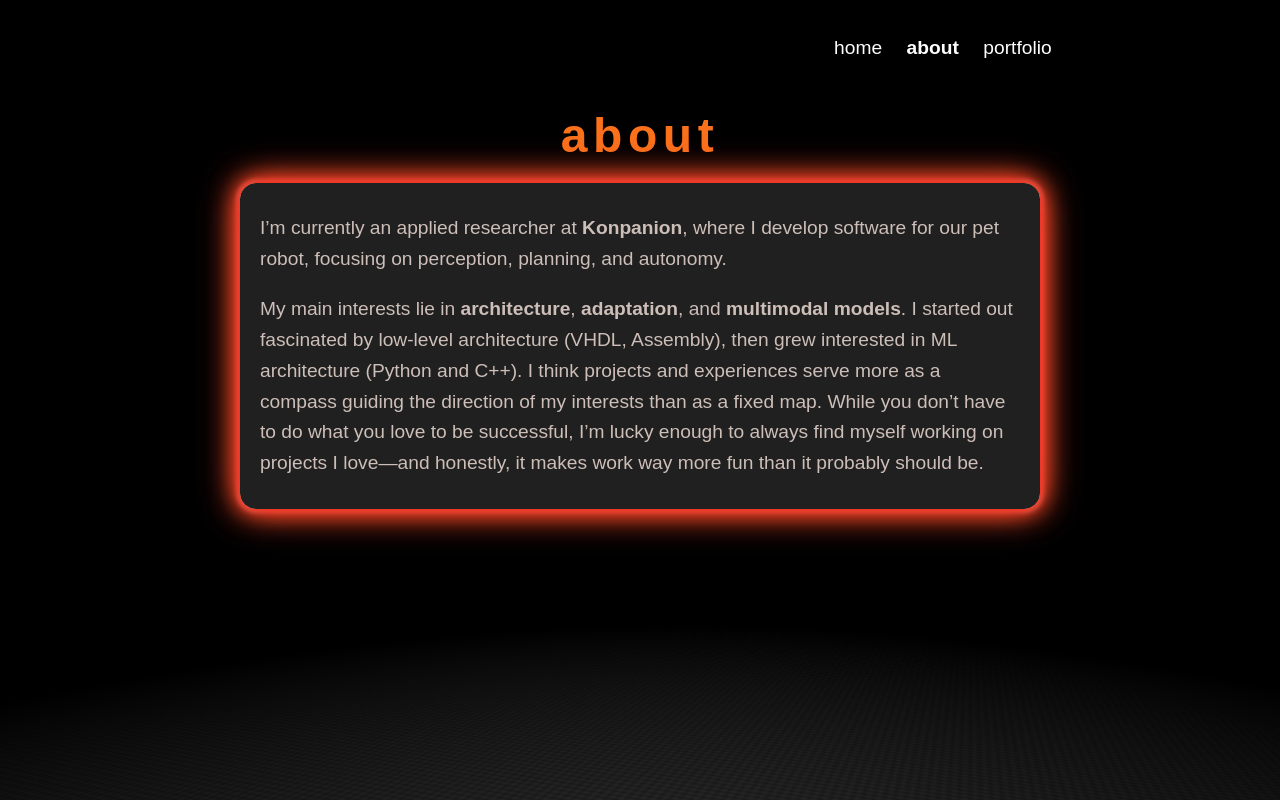
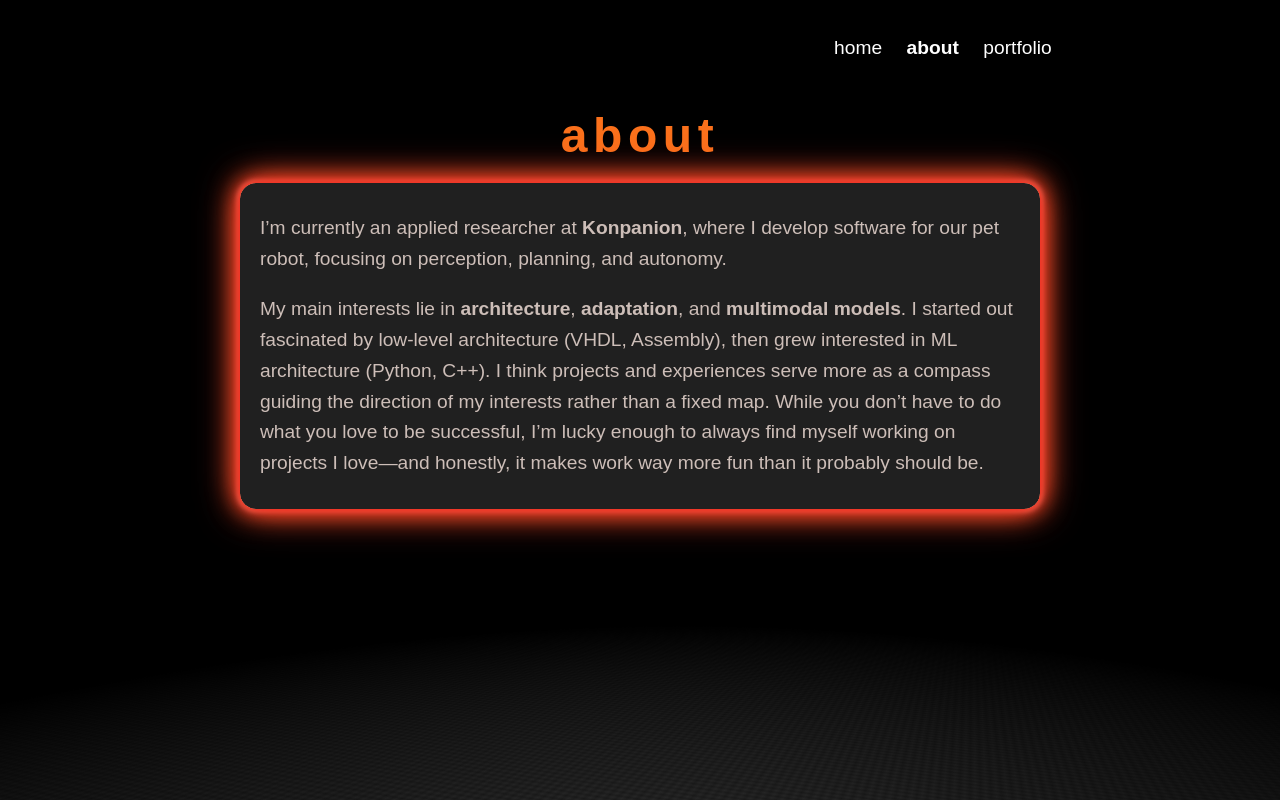
Before and after one commit to deliamcgrath/deliamcgrath.github.io, a plain HTML site: page aboutt.html in a window 1280 px wide. Shown: the top 800 px of the page. Drawn offline with Linux system fonts and the light colour scheme; a script that the page names is missing; a web font is replaced by a local one.

Commit message:
edit content

```diff
--- a/aboutt.html
+++ b/aboutt.html
@@ -38,8 +38,8 @@
                 <p>
                     My main interests lie in <strong>architecture</strong>, <strong>adaptation</strong>, and
                     <strong>multimodal models</strong>. I started out fascinated by low-level architecture (VHDL,
-                    Assembly), then grew interested in ML architecture (Python and C++). I think projects and
-                    experiences serve more as a compass guiding the direction of my interests than as a fixed map. While
+                    Assembly), then grew interested in ML architecture (Python, C++). I think projects and
+                    experiences serve more as a compass guiding the direction of my interests rather than a fixed map. While
                     you don’t have to do what you love to be successful, I’m lucky enough to always find myself working
                     on projects I love—and honestly, it makes work way more fun than it probably should
                     be.
```
